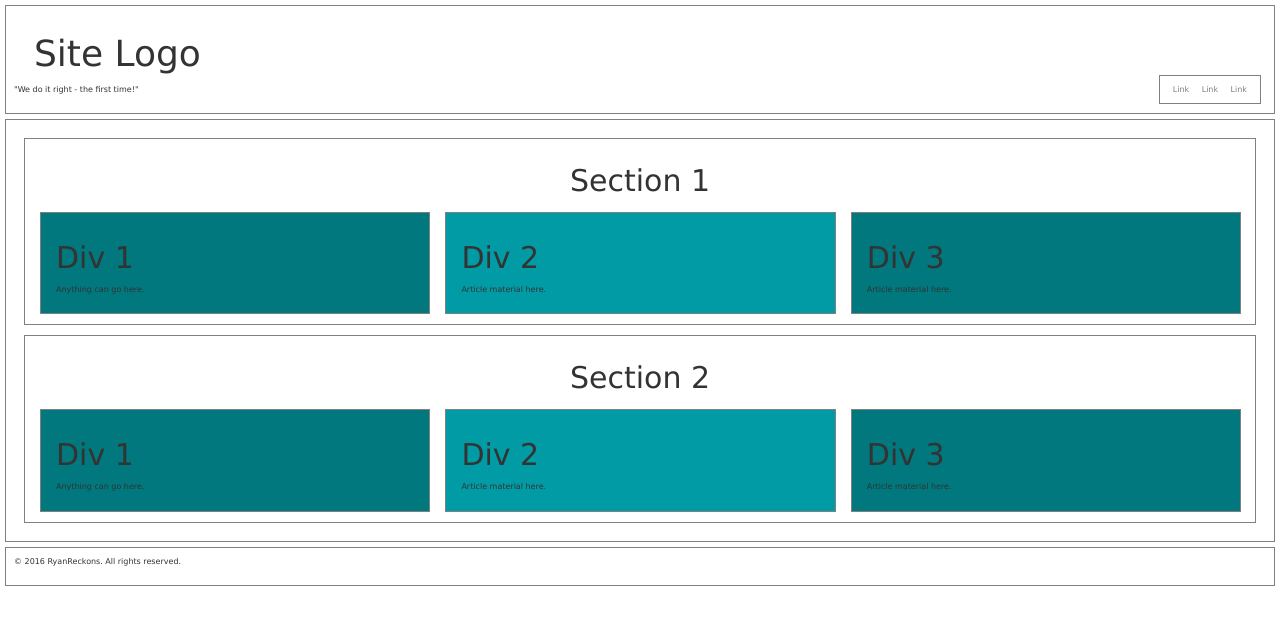
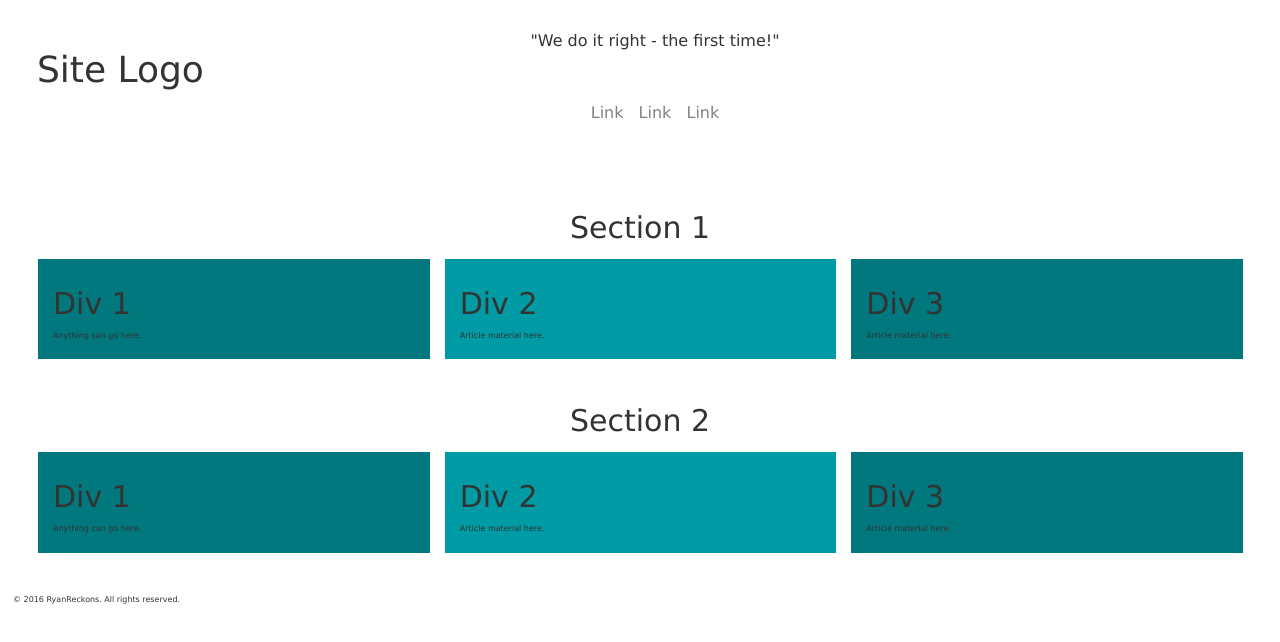
Before and after one commit to RyanReckons/Project-1, a plain HTML site: page index.html in a window 1280 px wide. Drawn offline with Linux system fonts and the light colour scheme.

Commit message:
site adjustments/alignment

```diff
--- a/index.html
+++ b/index.html
@@ -12,7 +12,7 @@
 
 	<style>
 		body {font-family: Verdana, sans-serif; font-size:0.8em;}
-		header, nav, section, div, footer 	{border:1px solid grey; margin:5px; padding:8px; background-color: white;}
+		header, nav, section, div, footer 	{margin:5px; padding:8px; background-color: white;}
 		nav ul {margin:0; padding:0;}
 		nav ul li {display:inline; margin:5px;}
 
@@ -30,15 +30,23 @@
 <body>
 
 	<header>
-		<h1 style="margin-left:20px">Site Logo</h1>
-		<p>"We do it right - the first time!"</p>
-		<nav style="float:right;margin-top:-30px;">
-			<ul>
-				<li><a href="#">Link</a></li>
-				<li><a href="#">Link</a></li>
-				<li><a href="#">Link</a></li>
-			</ul>
-		</nav>
+		<div class="row" style="margin:2px; padding:2px;">
+			<div class="col-sm-4">
+				<h1>Site Logo</h1>
+			</div>
+			<div class="col-sm-4">
+				<p style="text-align:center;font-size:200%;">"We do it right - the first time!"</p>
+			</div>
+			<div class="col-sm-4" style="text-align:center">
+				<nav style="">
+					<ul style="font-size:16px">
+						<li><a href="#">Link</a></li>
+						<li><a href="#">Link</a></li>
+						<li><a href="#">Link</a></li>
+					</ul>
+				</nav>
+			</div>
+		</div>
 	</header>
 
 
```
